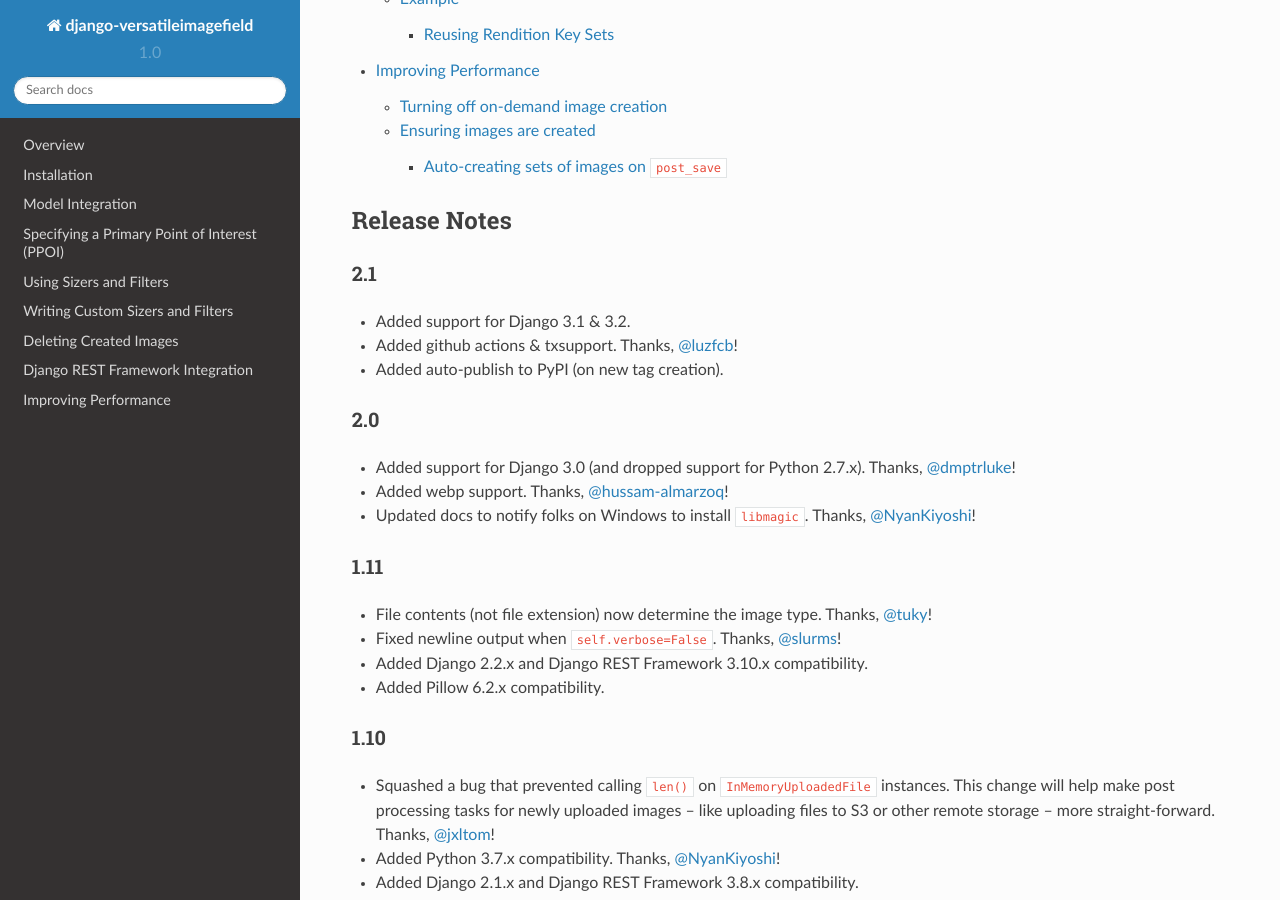
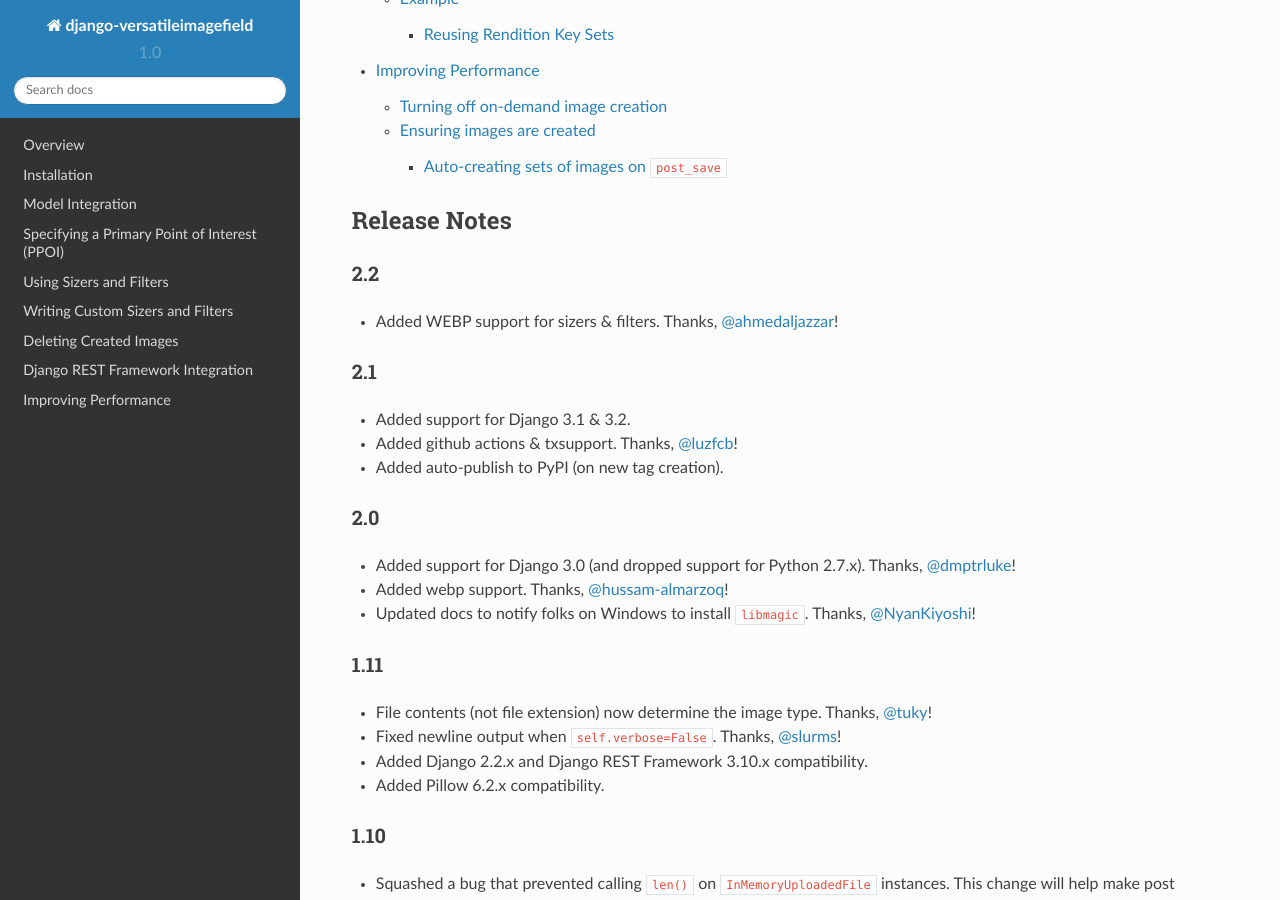
Before and after one commit to respondcreate/django-versatileimagefield, a Sphinx documentation site: the page built from docs/index.rst, in a window 1280 px wide and 900 px high, scrolled down 3263 px. Built offline with Sphinx 7.4.7 and the Read the Docs theme 2.0.0, drawn with Linux system fonts in a browser that asks for light colours.

Commit message:
Incrementing version in preparation for PyPI release

```diff
--- a/docs/index.rst
+++ b/docs/index.rst
@@ -78,6 +78,9 @@
 
 Release Notes
 =============
+2.2
+^^^
+- Added WEBP support for sizers & filters. Thanks, `@ahmedaljazzar <https://github.com/ahmedaljazzar>`_!
 
 2.1
 ^^^
--- a/setup.py
+++ b/setup.py
@@ -5,7 +5,7 @@
 setup(
     name='django-versatileimagefield',
     packages=find_packages(),
-    version='2.1',
+    version='2.2',
     author=u'Jonathan Ellenberger',
     author_email='jonathan_ellenberger@wgbh.org',
     url='http://github.com/respondcreate/django-versatileimagefield/',
```
